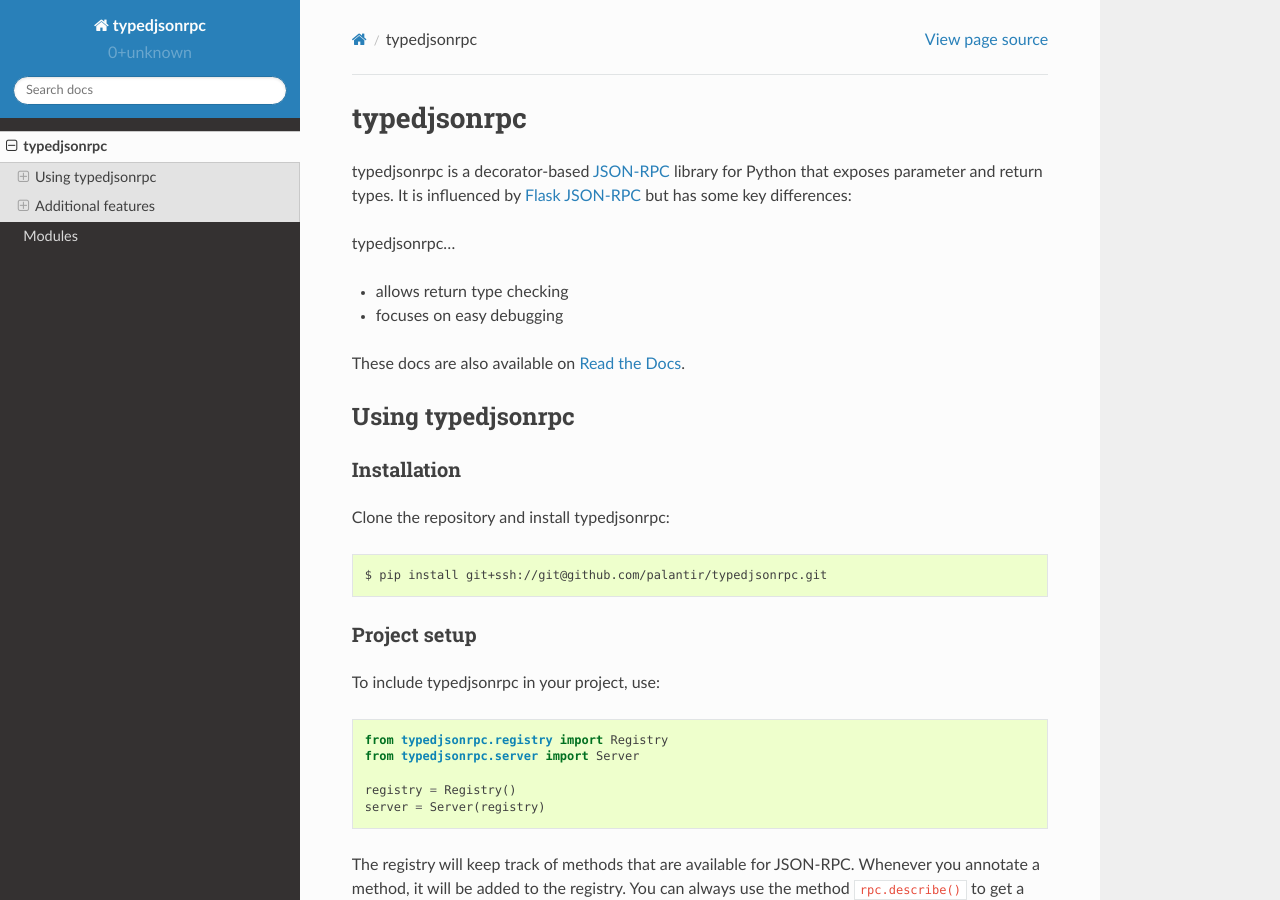
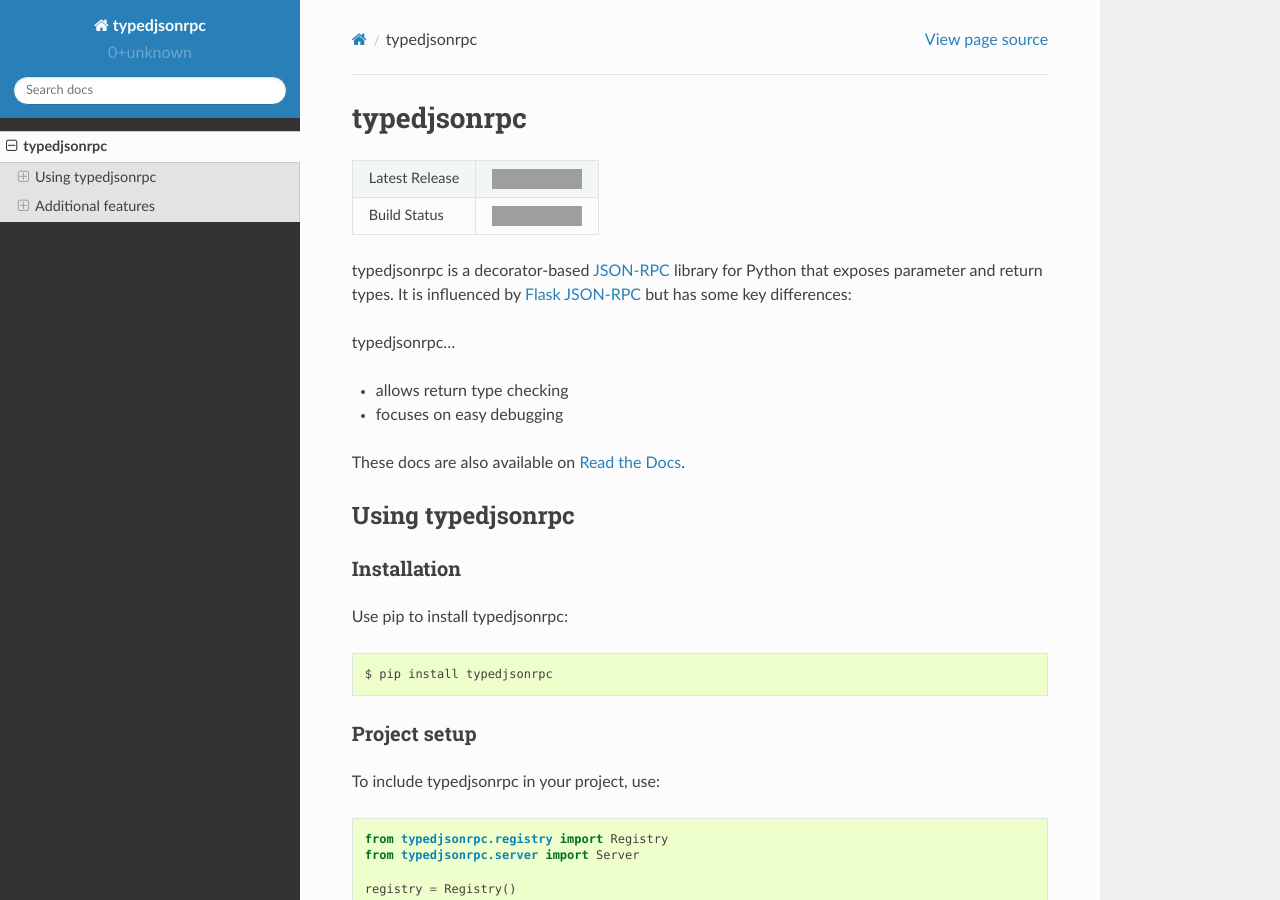
Before and after one commit to palantir/typedjsonrpc, a Sphinx documentation site: the page built from docs/readme.rst, in a window 1280 px wide and 900 px high. Built offline with Sphinx 7.4.7 and the Read the Docs theme 2.0.0, drawn with Linux system fonts in a browser that asks for light colours; pages that are not in the unit, such as notebooks, are missing from menus; some of the changed text lies outside the part shown; grey boxes are pictures that could not be loaded.

Commit message:
Cleanup docs

```diff
--- a/README.rst
+++ b/README.rst
@@ -16,6 +16,14 @@
 ============
 typedjsonrpc
 ============
++---------------------+------------------------------------------------------------+
+| Latest Release      | .. image:: https://badge.fury.io/py/typedjsonrpc.svg       |
+|                     |     :target: http://badge.fury.io/py/typedjsonrpc          |
++---------------------+------------------------------------------------------------+
+| Build Status        | .. image:: https://travis-ci.org/palantir/typedjsonrpc.svg |
+|                     |     :target: https://travis-ci.org/palantir/typedjsonrpc   |
++---------------------+------------------------------------------------------------+
+
 typedjsonrpc is a decorator-based `JSON-RPC <http://www.jsonrpc.org/specification>`_ library for
 Python that exposes parameter and return types. It is influenced by
 `Flask JSON-RPC <https://github.com/cenobites/flask-jsonrpc>`_ but has some key differences:
@@ -31,11 +39,11 @@
 ==================
 Installation
 ------------
-Clone the repository and install typedjsonrpc:
+Use pip to install typedjsonrpc:
 
 .. code-block:: bash
 
-    $ pip install git+ssh://git@github.com/palantir/typedjsonrpc.git
+    $ pip install typedjsonrpc
 
 Project setup
 -------------
--- a/docs/modules.rst
+++ b/docs/api.rst
@@ -13,9 +13,9 @@
     See the License for the specific language governing permissions and
     limitations under the License.
 
-=======
-Modules
-=======
+=============
+API Reference
+=============
 
 Errors
 ======
--- a/docs/conf.py
+++ b/docs/conf.py
@@ -71,7 +71,7 @@
 
 # General information about the project.
 project = u'typedjsonrpc'
-copyright = u'Copyright 2015, Palantir.'
+copyright = u'2015, Palantir Technologies, Inc'
 
 # The version info for the project you're documenting, acts as replacement
 # for |version| and |release|, also used in various other places throughout
```
Also changed, not shown: other parts of README.rst (+1 -1 lines).
